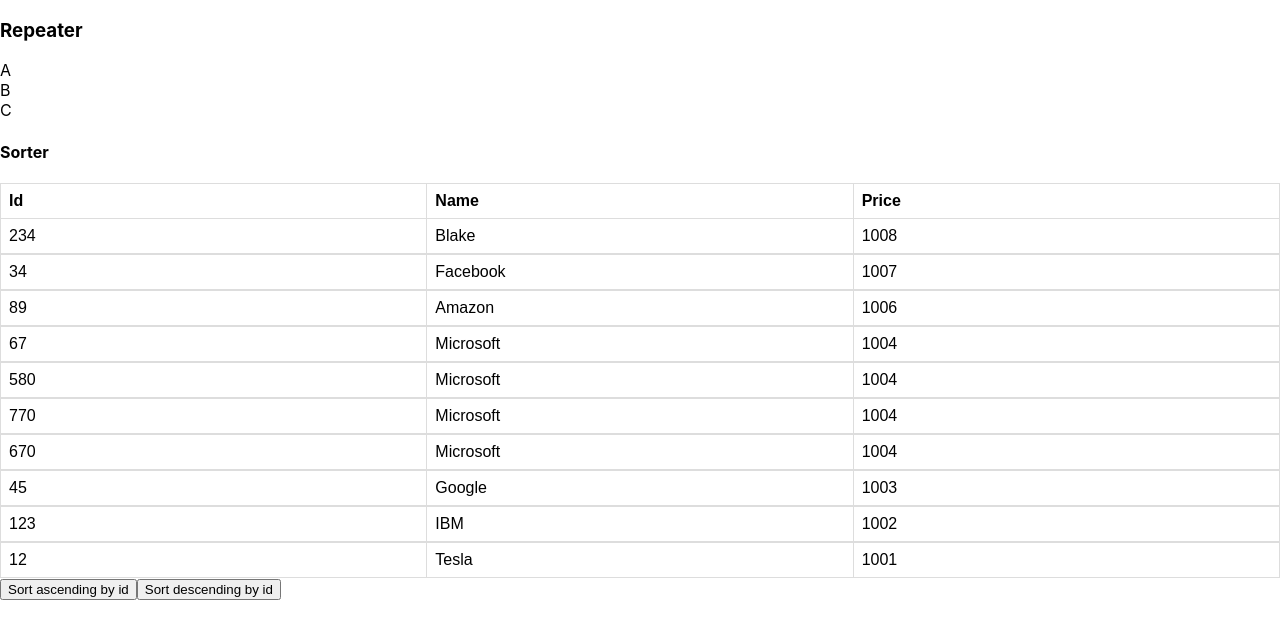
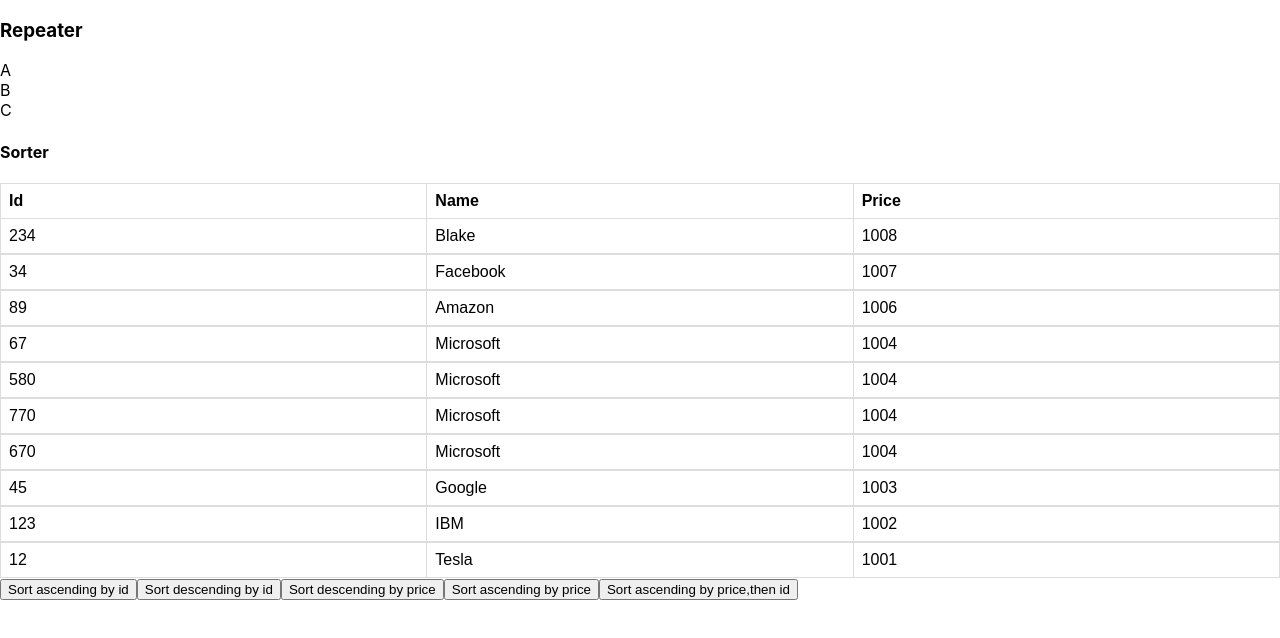
Before and after one commit to DhanaTontanahal/ect-assignmets, a React (Create React App) app in the folder react-ans/: page / in a window 1280 px wide. Shown: the top 638 px of the page. Built offline with nearby package versions, Linux system fonts and the light colour scheme.

Commit message:
add multiple buttons to react sorter

```diff
--- a/react-ans/src/components/assigment-1/Sorter/Sort.js
+++ b/react-ans/src/components/assigment-1/Sorter/Sort.js
@@ -18,7 +18,22 @@
     }
 
     const sortByAsc = () => {
-        const result = sorter(props.options , [ "id"] );
+        const result = sorter(props.options , [  "id"] );
+        setSortedData([...result]);
+    }
+
+    const sortAscByPrice = () => {
+        const result = sorter(props.options , [  "price"] );
+        setSortedData([...result]);
+    }
+
+    const sortDescByPrice = () => {
+        const result = sorter(props.options , [ "-price" ] );
+        setSortedData([...result]);
+    }
+
+    const sortAscByPriceThenId = () => {
+        const result = sorter(props.options , [ "price", "id" ] );
         setSortedData([...result]);
     }
 
@@ -58,6 +73,9 @@
             }
              <button onClick={sortByAsc}>Sort ascending by id</button>
             <button onClick={sortBy}>Sort descending by id</button>
+            <button onClick={sortDescByPrice}>Sort descending by price</button>
+            <button onClick={sortAscByPrice}>Sort ascending by price</button>
+            <button onClick={sortAscByPriceThenId}>Sort ascending by price,then id</button>
         </React.Fragment>
     )
 }
```
Also changed, not shown: 1 other file (tests, documents, lock files or other folders).
